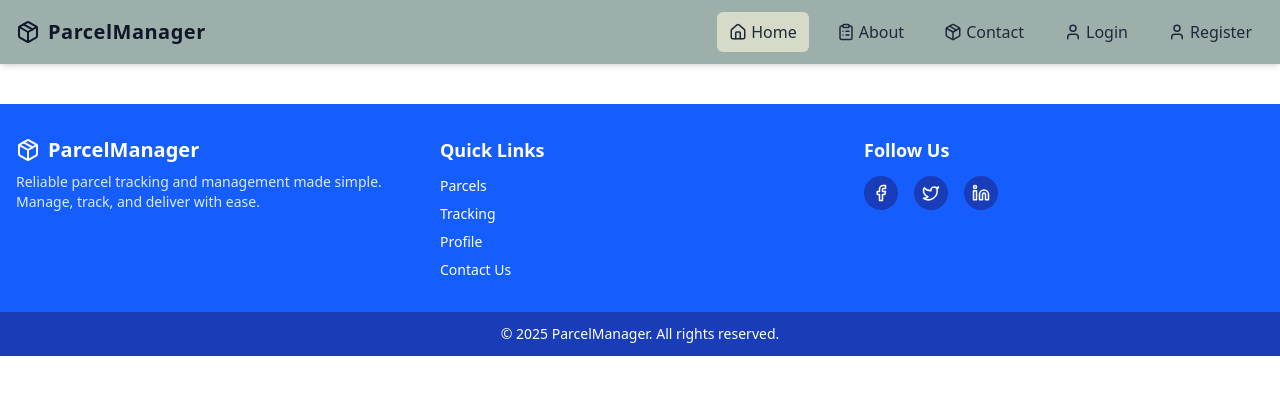
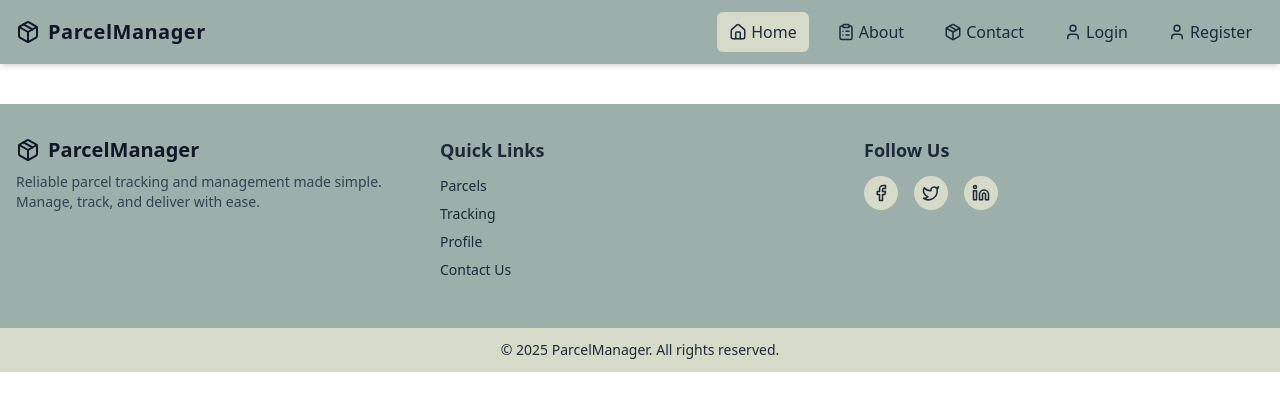
Before and after one commit to mainurrahat/parcel_delivery_frontend, a React (Vite) app: page / in a window 1280 px wide. Shown: the top 410 px of the page. Built offline with nearby package versions, Linux system fonts and the light colour scheme.

Commit message:
footer completed

```diff
--- a/src/layouts/Footer.tsx
+++ b/src/layouts/Footer.tsx
@@ -4,18 +4,18 @@ import { Package, Facebook, Twitter, Linkedin } from "lucide-react";
 
 const Footer = () => {
   return (
-    <footer className="bg-blue-600 text-white mt-10">
+    <footer className="bg-[#9CAFAA] text-gray-800 mt-10">
       <div className="container mx-auto px-4 py-8 grid grid-cols-1 md:grid-cols-3 gap-6">
         {/* Brand Section */}
         <div>
           <Link
             to="/"
-            className="flex items-center space-x-2 text-xl font-bold"
+            className="flex items-center space-x-2 text-xl font-bold text-gray-900"
           >
             <Package size={24} />
             <span>ParcelManager</span>
           </Link>
-          <p className="mt-2 text-sm text-blue-100">
+          <p className="mt-2 text-sm text-gray-700">
             Reliable parcel tracking and management made simple. Manage, track,
             and deliver with ease.
           </p>
@@ -26,22 +26,34 @@ const Footer = () => {
           <h3 className="text-lg font-semibold mb-3">Quick Links</h3>
           <ul className="space-y-2 text-sm">
             <li>
-              <Link to="/parcels" className="hover:underline">
+              <Link
+                to="/parcels"
+                className="hover:underline hover:text-gray-900"
+              >
                 Parcels
               </Link>
             </li>
             <li>
-              <Link to="/tracking" className="hover:underline">
+              <Link
+                to="/tracking"
+                className="hover:underline hover:text-gray-900"
+              >
                 Tracking
               </Link>
             </li>
             <li>
-              <Link to="/profile" className="hover:underline">
+              <Link
+                to="/profile"
+                className="hover:underline hover:text-gray-900"
+              >
                 Profile
               </Link>
             </li>
             <li>
-              <Link to="/contact" className="hover:underline">
+              <Link
+                to="/contact"
+                className="hover:underline hover:text-gray-900"
+              >
                 Contact Us
               </Link>
             </li>
@@ -56,7 +68,7 @@ const Footer = () => {
               href="https://facebook.com"
               target="_blank"
               rel="noreferrer"
-              className="p-2 bg-blue-800 rounded-full hover:bg-blue-700"
+              className="p-2 bg-[#D6DAC8] rounded-full hover:bg-gray-300"
             >
               <Facebook size={18} />
             </a>
@@ -64,7 +76,7 @@ const Footer = () => {
               href="https://twitter.com"
               target="_blank"
               rel="noreferrer"
-              className="p-2 bg-blue-800 rounded-full hover:bg-blue-700"
+              className="p-2 bg-[#D6DAC8] rounded-full hover:bg-gray-300"
             >
               <Twitter size={18} />
             </a>
@@ -72,7 +84,7 @@ const Footer = () => {
               href="https://linkedin.com"
               target="_blank"
               rel="noreferrer"
-              className="p-2 bg-blue-800 rounded-full hover:bg-blue-700"
+              className="p-2 bg-[#D6DAC8] rounded-full hover:bg-gray-300"
             >
               <Linkedin size={18} />
             </a>
@@ -81,7 +93,7 @@ const Footer = () => {
       </div>
 
       {/* Bottom Bar */}
-      <div className="bg-blue-800 text-center text-sm py-3">
+      <div className="bg-[#D6DAC8] text-center text-sm py-3 mt-4">
         © {new Date().getFullYear()} ParcelManager. All rights reserved.
       </div>
     </footer>
```
